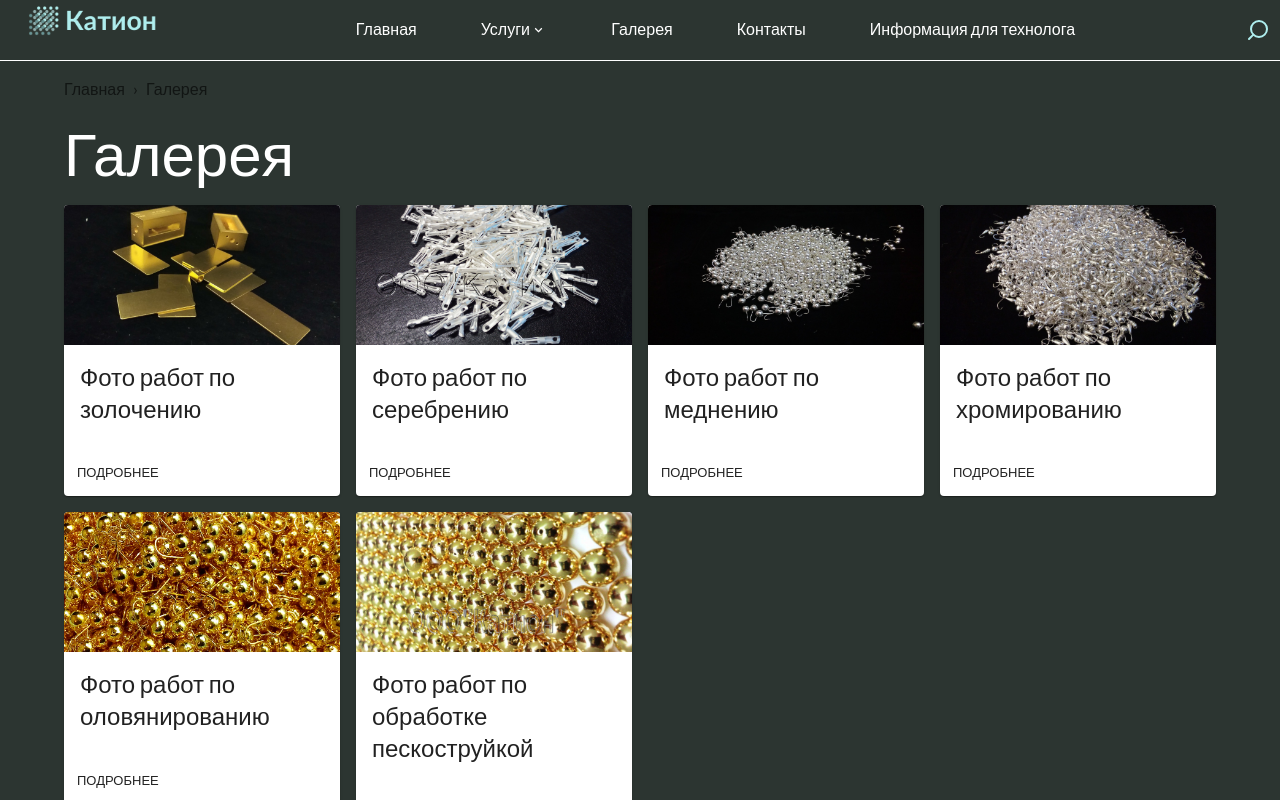
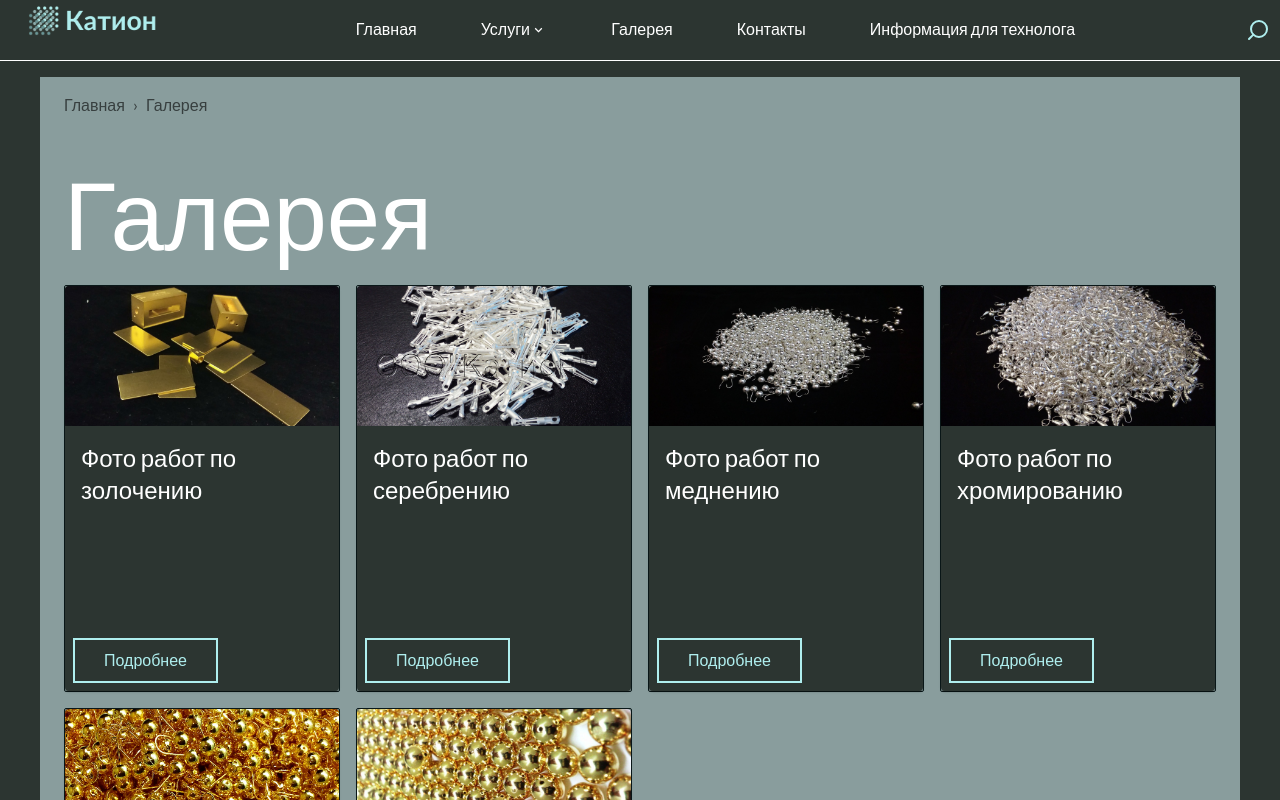
Before and after one commit to anna-shatilova/kation, a React (Create React App) app: page /gallery in a window 1280 px wide. Shown: the top 800 px of the page. Built offline with nearby package versions, Linux system fonts and the light colour scheme.

Commit message:
page gallery done

```diff
--- a/src/App.js
+++ b/src/App.js
@@ -10,6 +10,22 @@ function App() {
   const theme = createTheme({
     typography: {
       fontFamily: ['Lato', 'sans-serif'].join(','),
+    },
+    palette: {
+      background: {
+        wrap: '#899D9D',
+        card: '#2C3531',
+      },
+      // text: {
+      //   primary: '#173A5E',
+      //   secondary: '#46505A',
+      // },
+      // action: {
+      //   active: '#001E3C',
+      // },
+      // success: {
+      //   dark: '#009688',
+      // },
     },
   });
 
--- a/src/components/serviceCard/serviceCard.scss
+++ b/src/components/serviceCard/serviceCard.scss
@@ -1,5 +1,4 @@
 @import './../../utilities/_colors/colors';
-
 
 .cardBox {
   width: 255px;
@@ -12,7 +11,7 @@
   margin-top: 20px;
   border: 1px $shadeBorder solid;
   border-radius: 2px;
-    transition: all .3s;
+  transition: all 0.3s;
 }
 
 .cardBox:hover {
--- a/src/pages/gallery/gallery.jsx
+++ b/src/pages/gallery/gallery.jsx
@@ -1,6 +1,5 @@
 import {
   Breadcrumbs,
-  Button,
   Card,
   CardActionArea,
   CardActions,
@@ -11,6 +10,8 @@ import {
   Link,
   Typography,
 } from '@mui/material';
+import { Button } from '../../components/button/button';
+import './styles/gallery.css';
 
 const galleryFoto = [
   {
@@ -47,20 +48,26 @@ const galleryFoto = [
 
 export const Gallery = () => {
   return (
-    <Container sx={{ mt: 2 }}>
-      <Breadcrumbs separator="›" aria-label="breadcrumb" sx={{ mb: 2 }}>
+    <Container sx={{ mt: 2, bgcolor: 'background.wrap' }}>
+      <Breadcrumbs separator="›" aria-label="breadcrumb" sx={{ pt: 2 }}>
         <Link underline="hover" color="inherit" href="/">
           Главная
         </Link>
         <Typography color="inherit">Галерея</Typography>
       </Breadcrumbs>
-      <Typography variant="h2" color="inherit" sx={{ mb: 2 }}>
+      <Typography variant="h1" color="inherit" sx={{ mb: 2 }}>
         Галерея
       </Typography>
       <Grid container spacing={2}>
         {galleryFoto.map((elem) => (
           <Grid key={elem.id} item xs={12} md={3}>
-            <Card sx={{ height: '100%' }}>
+            <div className="card">
+              <Card
+                sx={{
+                  height: '100%',
+                  bgcolor: 'background.card',
+                }}
+              >
                 <CardActionArea>
                   <CardMedia
                     component="img"
@@ -69,17 +76,21 @@ export const Gallery = () => {
                     alt="foto"
                   />
                   <CardContent>
-                  <Typography gutterBottom variant="h5" component="div">
+                    <Typography
+                      gutterBottom
+                      variant="h5"
+                      color="#FFFFFF"
+                      component="div"
+                    >
                       {elem.name}
                     </Typography>
                   </CardContent>
                 </CardActionArea>
                 <CardActions>
-                <Button size="small" underline="hover" color="inherit" href="/">
-                  Подробнее
-                </Button>
+                  <Button />
                 </CardActions>
               </Card>
+            </div>
           </Grid>
         ))}
       </Grid>
--- /dev/null
+++ b/src/pages/gallery/styles/gallery.css
@@ -0,0 +1,10 @@
+.card {
+  border: 1px #0B191A solid;
+  border-radius: 2px;
+  transition: all 0.3s;
+}
+
+.card:hover {
+  transform: scale(1.05);
+  box-shadow: 0 0 5px #ccc;
+}/*# sourceMappingURL=gallery.css.map */
--- /dev/null
+++ b/src/pages/gallery/styles/gallery.scss
@@ -0,0 +1,12 @@
+@import './../../../utilities/_colors/colors';
+
+.card {
+    border: 1px $shadeBorder solid;
+    border-radius: 2px;
+    transition: all 0.3s;
+  }
+
+  .card:hover {
+    transform: scale(1.05);
+    box-shadow: 0 0 5px #ccc;
+  }
```
Also changed, not shown: src/routes/Routes.jsx (+5 -5 lines), 2 other files (tests, documents, lock files or other folders). Lines whose indentation alone changed are shown as unchanged.
